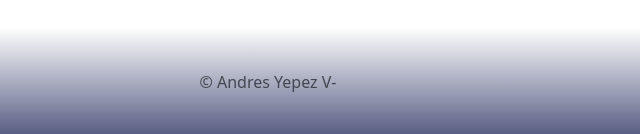
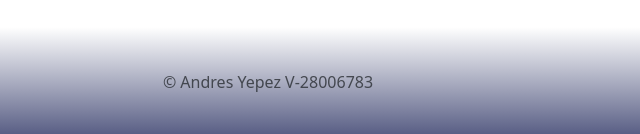
Before and after one commit to Diegomej1712/AndresYepez, a website: page biblioteca.html in a window 1280 px wide. Shown: the part 1163-1297 px from the top of the page, 0-640 px from the left. Drawn offline with nearby package versions, Linux system fonts and the light colour scheme.

Commit message:
septimo commit

```diff
--- a/biblioteca.html
+++ b/biblioteca.html
@@ -137,7 +137,7 @@
                   <!--  <a href="/" class="mb-3 me-2 mb-md-0 text-body-secondary text-decoration-none lh-1">
                         <svg class="bi" width="30" height="24"><use xlink:href="#bootstrap"/></svg>
                     </a> -->
-                    <span class="mb-3 mb-md-0 text-body-secondary fontsizeTitle">&copy; Andres Yepez V-</span>
+                    <span class="mb-3 mb-md-0 text-body-secondary fontsizeTitle">&copy; Andres Yepez V-28006783</span>
                 </div>
 
                 <ul class="nav col-md-4 justify-content-center list-unstyled d-flex">
```
Also changed, not shown: contacto.html (+1 -1 lines), crearCuenta.html (+1 -1 lines), index.html (+1 -1 lines), principal.html (+1 -1 lines).
